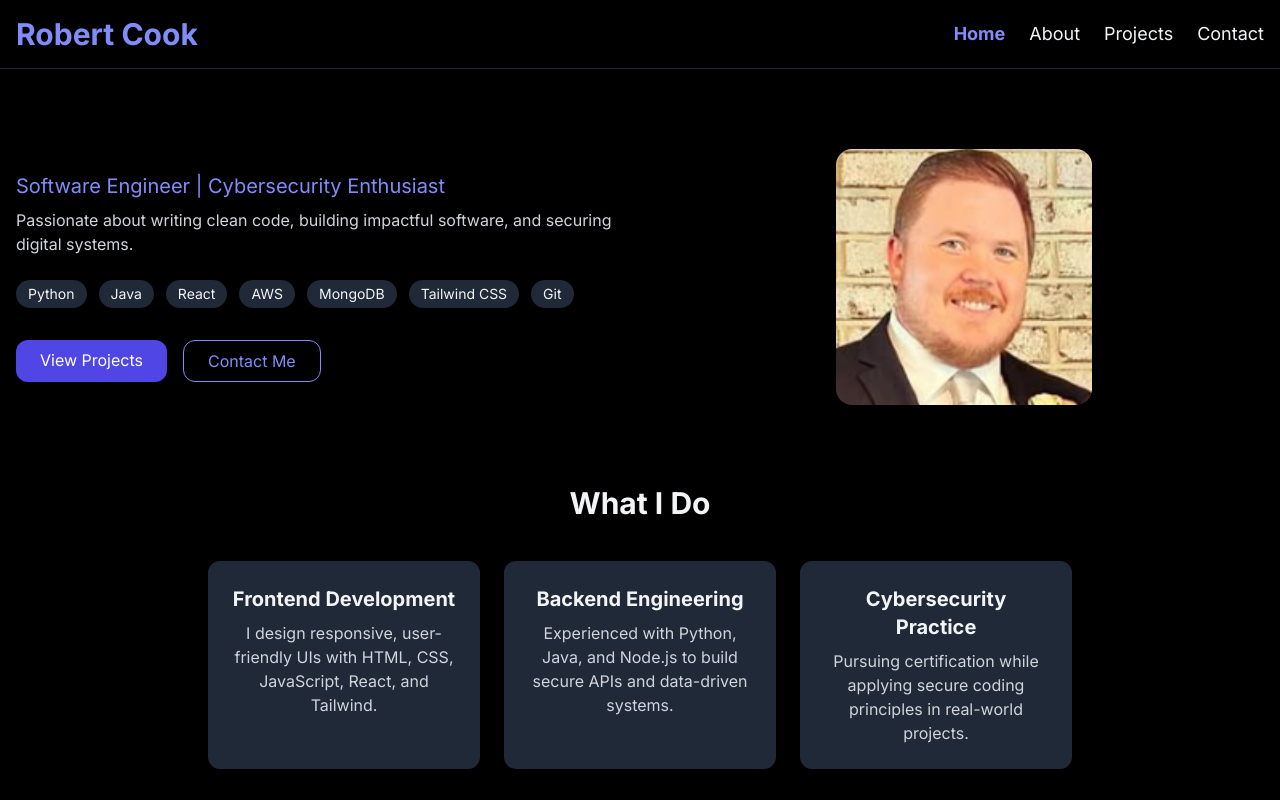
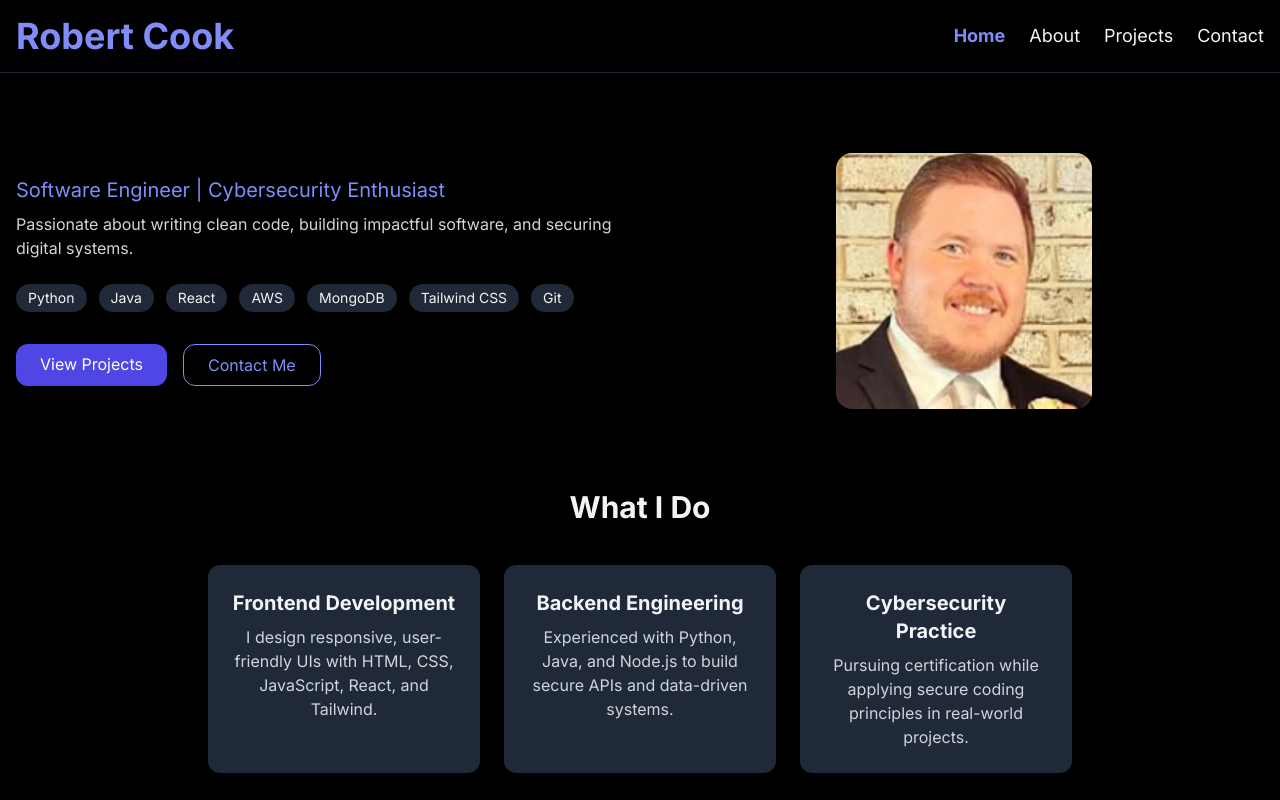
Before and after one commit to rscook1219/rscook1219.github.io, a plain HTML site: page index.html in a window 1280 px wide. Shown: the top 800 px of the page. Drawn offline with nearby package versions, Linux system fonts and the light colour scheme.

Commit message:
Update index.html

```diff
--- a/index.html
+++ b/index.html
@@ -13,7 +13,7 @@
 <body class="bg-black text-gray-100">
   <header class="bg-black shadow-md border-b border-gray-800">
     <nav class="container mx-auto px-4 py-4 flex justify-between items-center">
-      <div class="text-3xl font-bold text-indigo-400">Robert Cook</div>
+      <div class="text-4xl font-bold text-indigo-400">Robert Cook</div>
       <ul class="flex space-x-6 text-lg">
         <li><a href="index.html" class="text-indigo-400 font-semibold">Home</a></li>
         <li><a href="about.html" class="hover:text-indigo-400">About</a></li>
```
